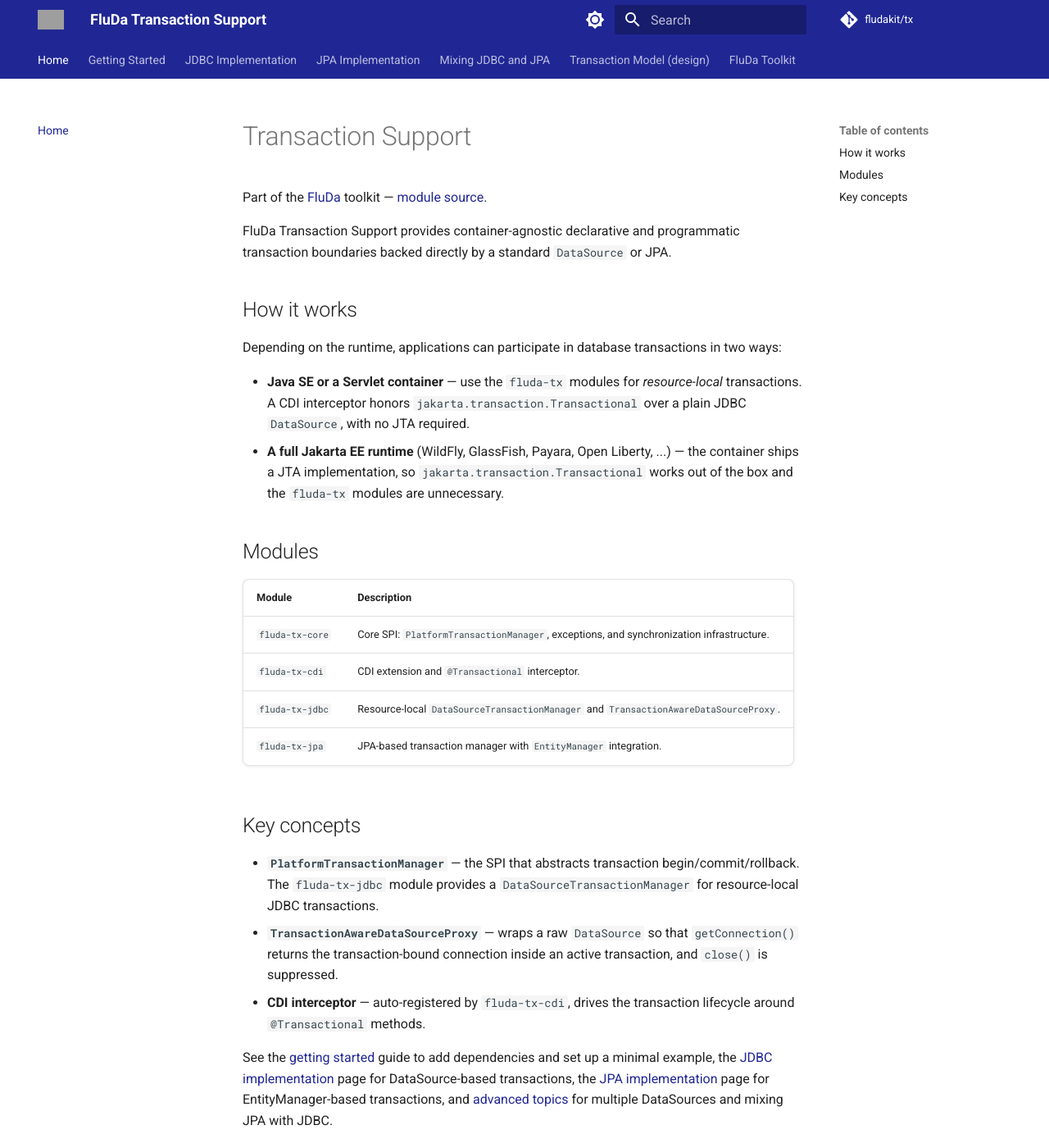
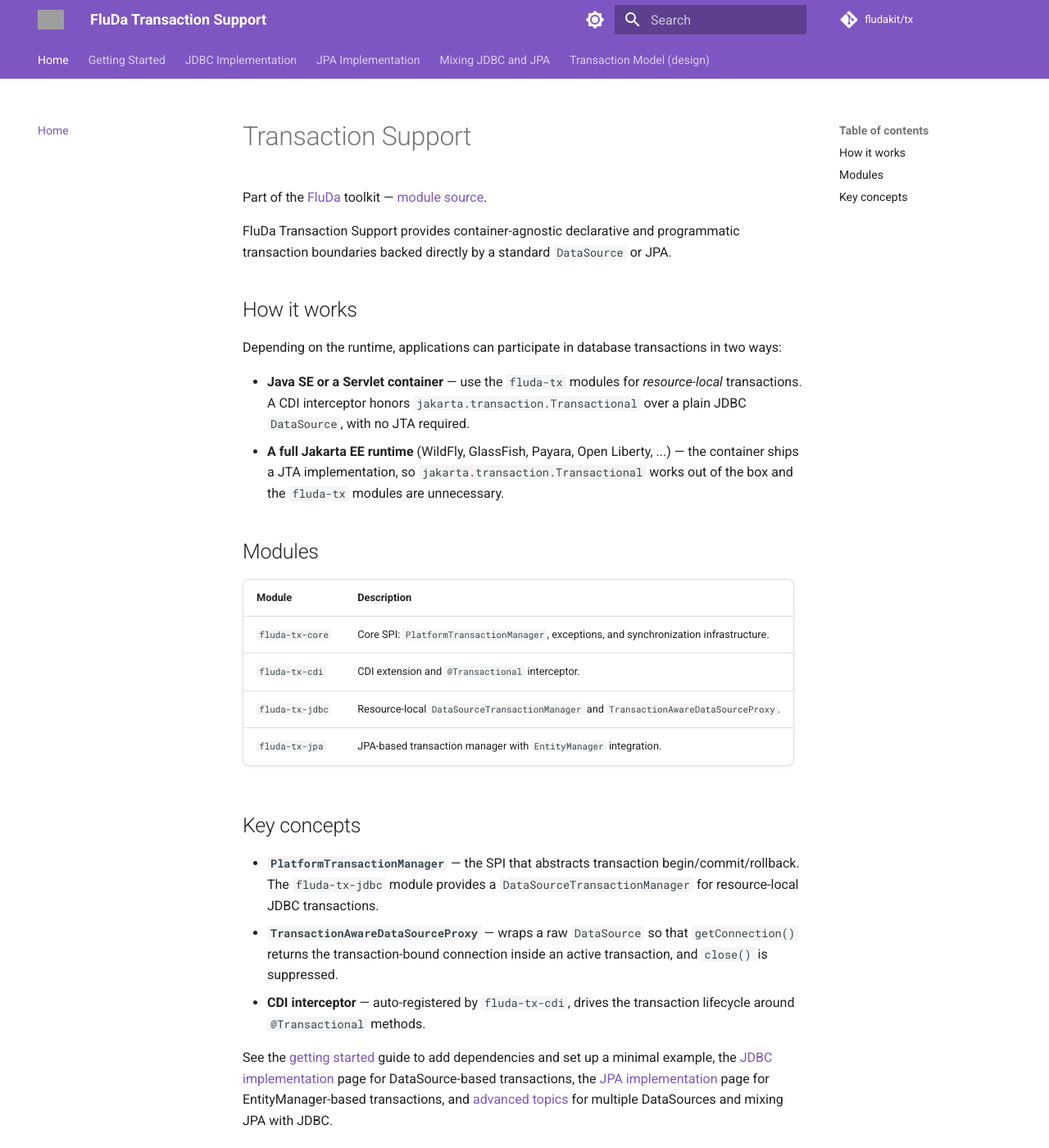
Before and after one commit to fludakit/tx, an MkDocs documentation site: the page built from docs/index.md, in a window 1280 px wide and 1400 px high. Shown: the whole window at 82% size. Built offline with MkDocs 1.6.1 and Material for MkDocs 9.7.7, drawn with Linux system fonts in a browser that asks for light colours; comment, search, counter and statistics services are not loaded; some of the changed text lies outside the part shown.

Commit message:
docs: per-module color scheme and reorganize docs setup
Use a distinct Material palette per module, move docs-requirements.txt
to docs/requirements.txt, and replace the FluDa Toolkit nav link with a
button on the home page.

```diff
--- a/docs/stylesheets/extra.css
+++ b/docs/stylesheets/extra.css
@@ -1,15 +1,5 @@
-/* FluDa brand tokens — shared with the FluDa documentation hub
-   (https://fludakit.github.io/). Keep the palette in sync with
-   fludakit.github.io/overrides/stylesheets/extra.css. */
-:root {
-  --md-primary-fg-color: #202794;
-  --md-primary-fg-color--light: #3f47b8;
-  --md-primary-fg-color--dark: #0a1258;
-  --md-primary-bg-color: #ffffff;
-  --md-accent-fg-color: #f0b92d;
-  --md-accent-fg-color--transparent: rgba(240, 185, 45, 0.1);
-  --md-accent-bg-color: #ffffff;
-}
+/* Per-module palette: primary and accent colors come from the Material
+   palette in mkdocs.yml — each FluDa module uses its own color scheme. */
 
 /* Brand accent for primary buttons */
 .md-button--primary {
--- a/mkdocs.yml
+++ b/mkdocs.yml
@@ -11,15 +11,15 @@ theme:
   palette:
     - media: "(prefers-color-scheme: light)"
       scheme: default
-      primary: custom
-      accent: amber
+      primary: deep purple
+      accent: pink
       toggle:
         icon: material/brightness-7
         name: Switch to dark mode
     - media: "(prefers-color-scheme: dark)"
       scheme: slate
-      primary: custom
-      accent: amber
+      primary: deep purple
+      accent: pink
       toggle:
         icon: material/brightness-4
         name: Switch to light mode
@@ -73,4 +73,3 @@ nav:
   - JPA Implementation: jpa.md
   - Mixing JDBC and JPA: advanced.md
   - Transaction Model (design): transaction-model.md
-  - FluDa Toolkit: https://fludakit.github.io/
```
Also changed, not shown: docs/index.md (+5 -0 lines), docs/requirements.txt (renamed from docs-requirements.txt), 1 other file.
